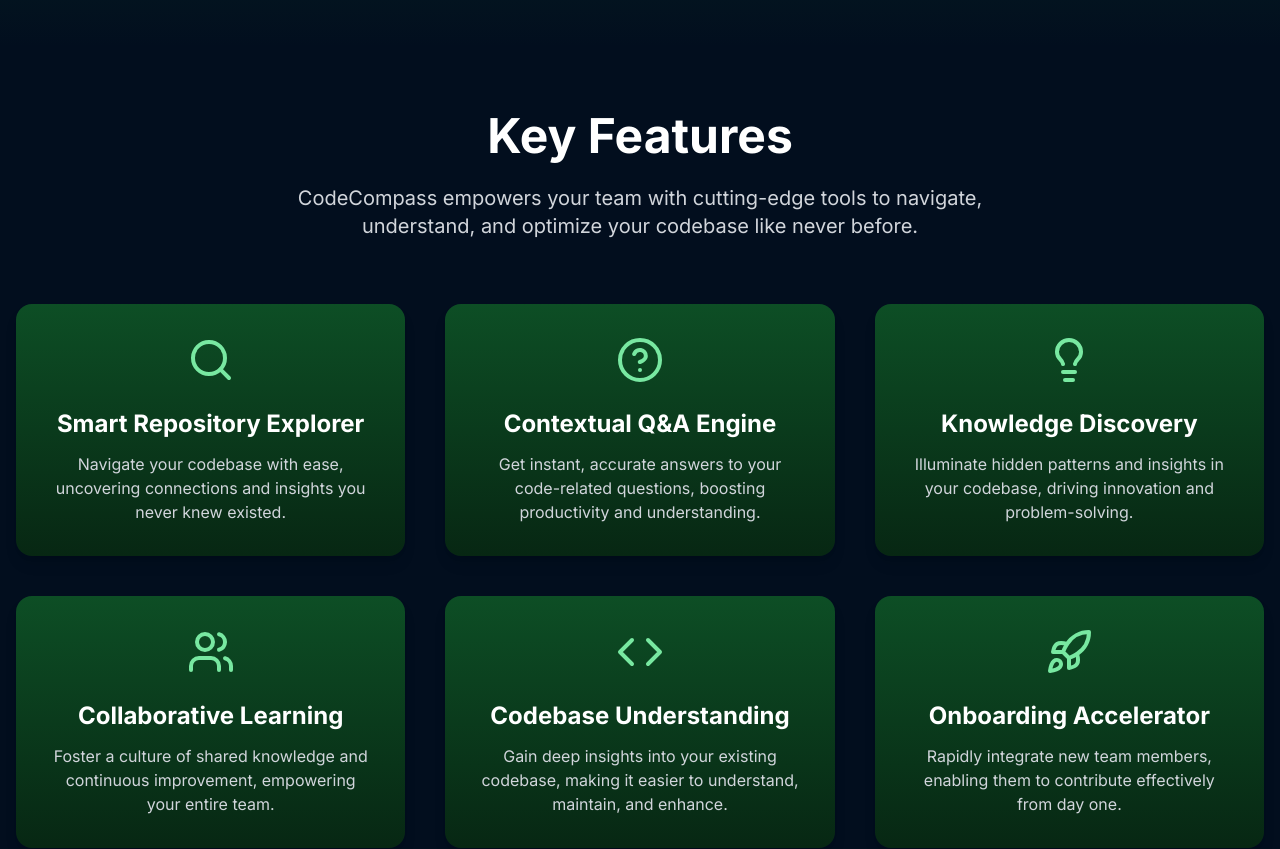
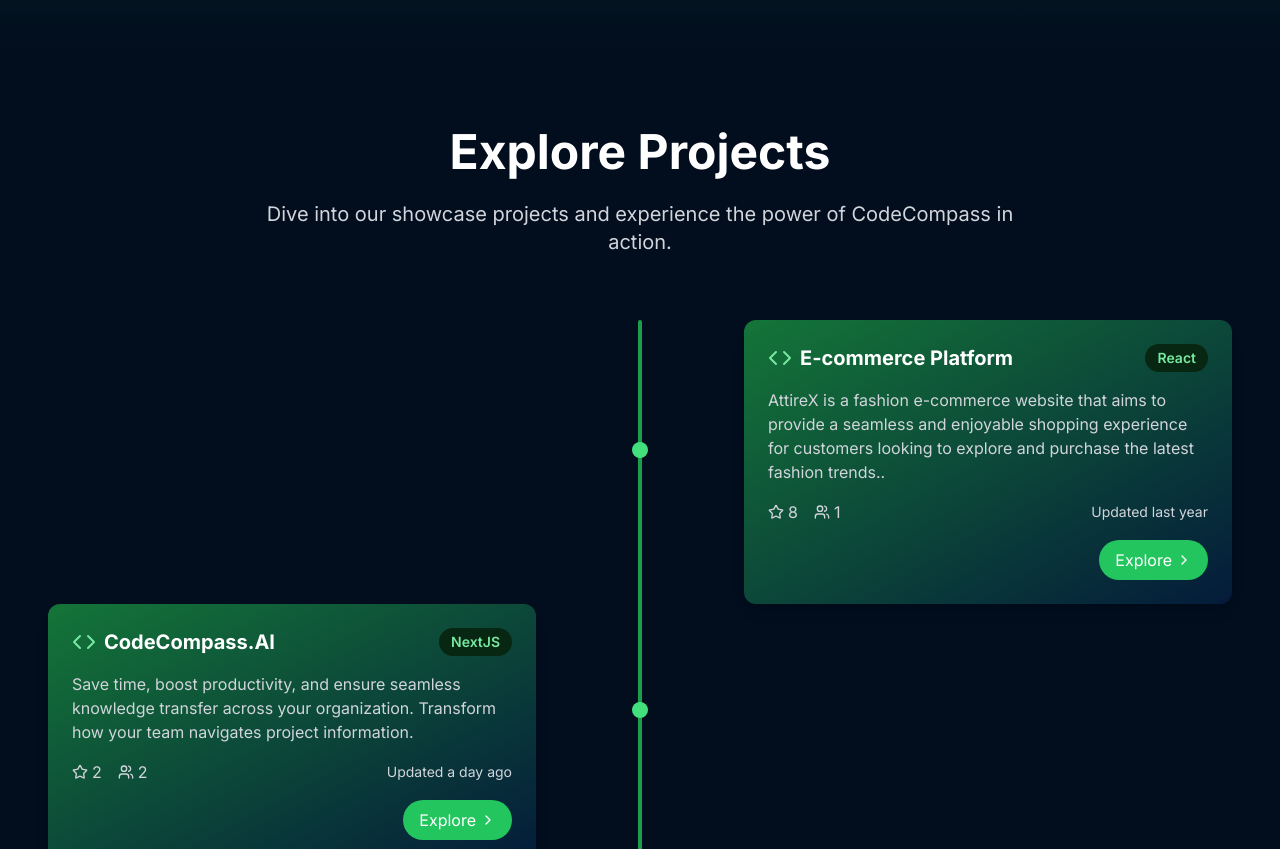
Before and after one commit to chhakuli123/code-compass, a Next.js app: page / in a window 1280 px wide. Shown: the part 920-1769 px from the top of the page. Built offline with nearby package versions, Linux system fonts and the light colour scheme.

Commit message:
feat: add explore projects section

```diff
--- a/src/components/home/Homepage.tsx
+++ b/src/components/home/Homepage.tsx
@@ -1,6 +1,7 @@
 import Footer from '@/layout/footer/Footer';
 import Navbar from '@/layout/navbar/Navbar';
 
+import ExploreProjectsSection from './section/ExploreProjectsSection';
 import FeaturesSection from './section/FeaturesSection';
 import HeroSection from './section/HeroSection';
 
@@ -9,6 +10,7 @@
     <div className="bg-primary-950">
       <Navbar />
       <HeroSection />
+      <ExploreProjectsSection />
       <FeaturesSection />
       <Footer />
     </div>
--- /dev/null
+++ b/src/components/home/section/ExploreProjectsSection.tsx
@@ -0,0 +1,51 @@
+'use client';
+
+import React from 'react';
+import { motion } from 'framer-motion';
+
+import { projects } from './helper/projects';
+import ProjectCard from './ProjectCart';
+
+const ExploreProjectsSection = () => {
+  return (
+    <section className="relative py-20">
+      <div className="container mx-auto px-4">
+        <motion.h2
+          className="mb-6 text-center text-5xl font-bold text-white"
+          initial={{ opacity: 0, y: -20 }}
+          animate={{ opacity: 1, y: 0 }}
+          transition={{ duration: 0.6 }}
+        >
+          Explore Projects{' '}
+        </motion.h2>
+        <motion.p
+          className="mx-auto mb-16 max-w-3xl text-center text-xl text-gray-300"
+          initial={{ opacity: 0, y: -20 }}
+          animate={{ opacity: 1, y: 0 }}
+          transition={{ duration: 0.6, delay: 0.2 }}
+        >
+          Dive into our showcase projects and experience the power of
+          CodeCompass in action.
+        </motion.p>
+
+        <div className="relative">
+          {/* Vertical Timeline */}
+          <div className="absolute bottom-0 left-1/2 top-0 w-1 -translate-x-1/2 transform rounded-lg bg-green-600"></div>
+
+          {projects.map((project, index) => (
+            <React.Fragment key={index}>
+              <ProjectCard {...project} isRight={index % 2 === 0} />
+              {/* Timeline Node */}
+              <div
+                className="absolute left-1/2 top-0 h-4 w-4 -translate-x-1/2 -translate-y-1/2 transform rounded-full bg-green-400"
+                style={{ top: `${(index + 0.5) * (100 / projects.length)}%` }}
+              ></div>
+            </React.Fragment>
+          ))}
+        </div>
+      </div>
+    </section>
+  );
+};
+
+export default ExploreProjectsSection;
--- /dev/null
+++ b/src/components/home/section/ProjectCart.tsx
@@ -0,0 +1,59 @@
+import { motion } from 'framer-motion';
+import { LuChevronRight, LuCode, LuStar, LuUsers } from 'react-icons/lu';
+
+import { ProjectCardProps } from 'types';
+
+const ProjectCard: React.FC<ProjectCardProps> = ({
+  title,
+  description,
+  language,
+  lastUpdated,
+  stars,
+  contributors,
+  isRight,
+}) => (
+  <motion.div
+    className={`flex ${isRight ? 'justify-start' : 'justify-end'}  relative`}
+    initial={{ opacity: 0, x: isRight ? 100 : -100 }}
+    whileInView={{ opacity: 1, x: 0 }}
+    viewport={{ once: true }}
+    transition={{ duration: 0.6 }}
+  >
+    <div
+      className={`w-full md:w-5/12 ${
+        isRight ? 'md:ml-auto md:pr-8' : 'md:mr-auto md:pl-8'
+      }`}
+    >
+      <div className="rounded-xl bg-gradient-to-br from-green-700 to-primary-900 p-6 shadow-lg transition-all duration-300 hover:shadow-2xl">
+        <div className="mb-4 flex items-center justify-between">
+          <div className="flex items-center">
+            <LuCode className="mr-2 text-green-300" size={24} />
+            <h3 className="text-xl font-bold text-white">{title}</h3>
+          </div>
+          <span className="rounded-full bg-green-900 px-3 py-1 text-sm font-semibold text-green-300">
+            {language}
+          </span>
+        </div>
+        <p className="mb-4 text-gray-300">{description}</p>
+        <div className="flex items-center justify-between text-gray-300">
+          <div className="flex items-center space-x-4">
+            <span className="flex items-center">
+              <LuStar className="mr-1" /> {stars}
+            </span>
+            <span className="flex items-center">
+              <LuUsers className="mr-1" /> {contributors}
+            </span>
+          </div>
+          <span className="text-sm">Updated {lastUpdated}</span>
+        </div>
+        <div className="mt-4 flex justify-end">
+          <button className="flex items-center rounded-full bg-green-500 px-4 py-2 text-white transition-colors duration-300 hover:bg-green-400">
+            Explore <LuChevronRight className="ml-1" />
+          </button>
+        </div>
+      </div>
+    </div>
+  </motion.div>
+);
+
+export default ProjectCard;
--- /dev/null
+++ b/src/components/home/section/helper/projects.ts
@@ -0,0 +1,29 @@
+export const projects = [
+  {
+    title: 'E-commerce Platform',
+    description:
+      'AttireX is a fashion e-commerce website that aims to provide a seamless and enjoyable shopping experience for customers looking to explore and purchase the latest fashion trends..',
+    language: 'React',
+    lastUpdated: 'last year',
+    stars: 8,
+    contributors: 1,
+  },
+  {
+    title: 'CodeCompass.AI',
+    description:
+      ' Save time, boost productivity, and ensure seamless knowledge transfer across your organization. Transform how your team navigates project information.',
+    language: 'NextJS',
+    lastUpdated: 'a day ago',
+    stars: 2,
+    contributors: 2,
+  },
+  {
+    title: 'Git Repo Parser',
+    description:
+      'A tool to scrape all files from a GitHub repository and turn it into a JSON or TXT file, Useful for AI and LLM Projects.',
+    language: 'Typescript',
+    lastUpdated: '3 days ago',
+    stars: 2,
+    contributors: 1,
+  },
+];
--- /dev/null
+++ b/types/index.ts
@@ -0,0 +1 @@
+export type { ProjectCardProps } from './interface/projectCard';
```
Also changed, not shown: types/interface/projectCard.ts (added, +9 -0 lines).
